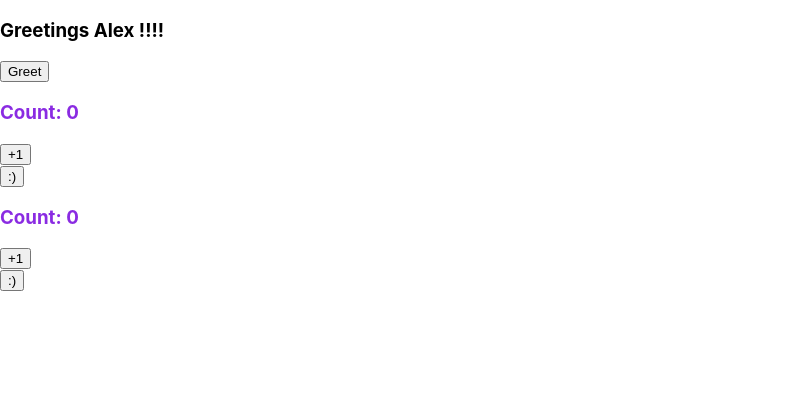
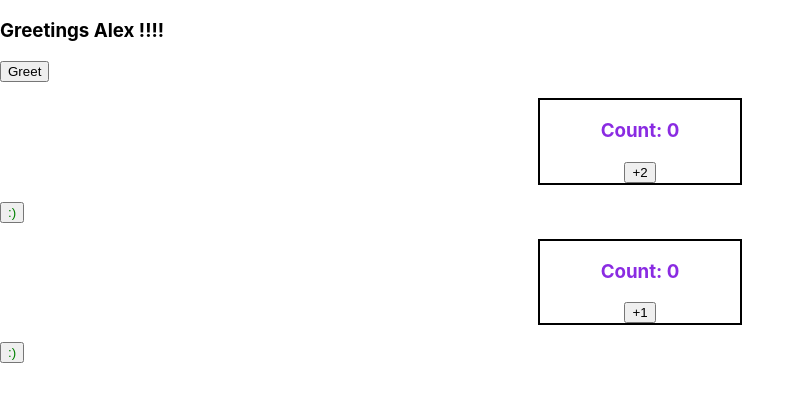
Before and after one commit to alexbryw/react-hooks-prop-types, a React (Create React App) app: page / in a window 1280 px wide. Shown: the top 402 px of the page, without its empty margins (0-805 px from the left). Built offline with nearby package versions, Linux system fonts and the light colour scheme.

Commit message:
Added new components and css.

```diff
--- a/src/components/Counter.css
+++ b/src/components/Counter.css
@@ -1,3 +1,10 @@
+.Counter {
+    border: 2px solid black;
+    width: 200px;
+    margin: 1rem auto;
+    text-align: center;
+}
+
 .Counter h3{
     color: blueviolet;
 }
--- a/src/components/Counter.jsx
+++ b/src/components/Counter.jsx
@@ -6,7 +6,7 @@ function Counter({step = 1}){
     return(
         <div className="Counter">
             <h3>Count: {counter}</h3>
-            <button onClick={() => setCounter(counter + step)}>+1</button>
+            <button onClick={() => setCounter(counter + step)}>+{step}</button>
         </div>
     )
 }
--- a/src/components/MoodToggler.jsx
+++ b/src/components/MoodToggler.jsx
@@ -2,8 +2,11 @@ import React, { useState} from 'react'
 
 export default function MoodToggler(){
     const [isGoodMood, setIsGoodMood] = useState(true)
+    const styles = {color: isGoodMood? "green" : "red"}
 
     return (
-        <button onClick={() => setIsGoodMood(!isGoodMood)}>{isGoodMood ? ":)" : ":("}</button>
+        <div className="MoodToggler">
+            <button style={styles} onClick={() => setIsGoodMood(!isGoodMood)}>{isGoodMood ? ":)" : ":("}</button>
+        </div>
     )
 }
```
